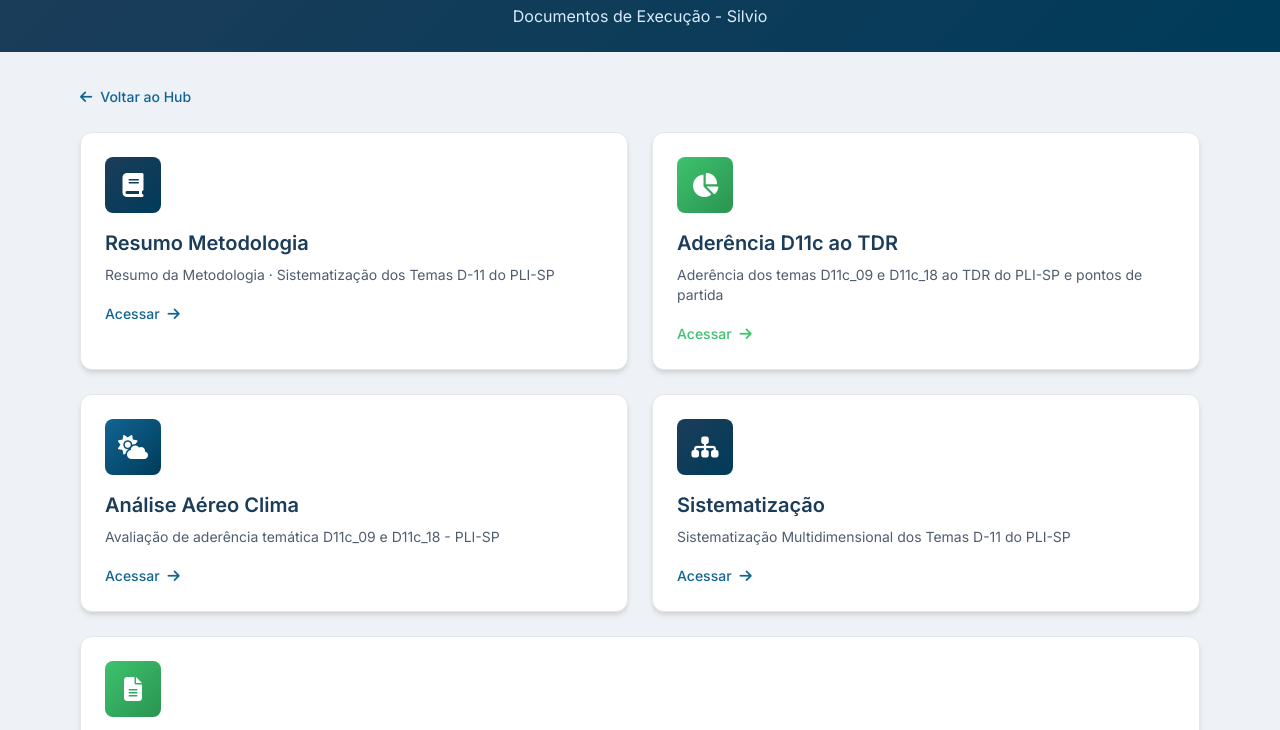
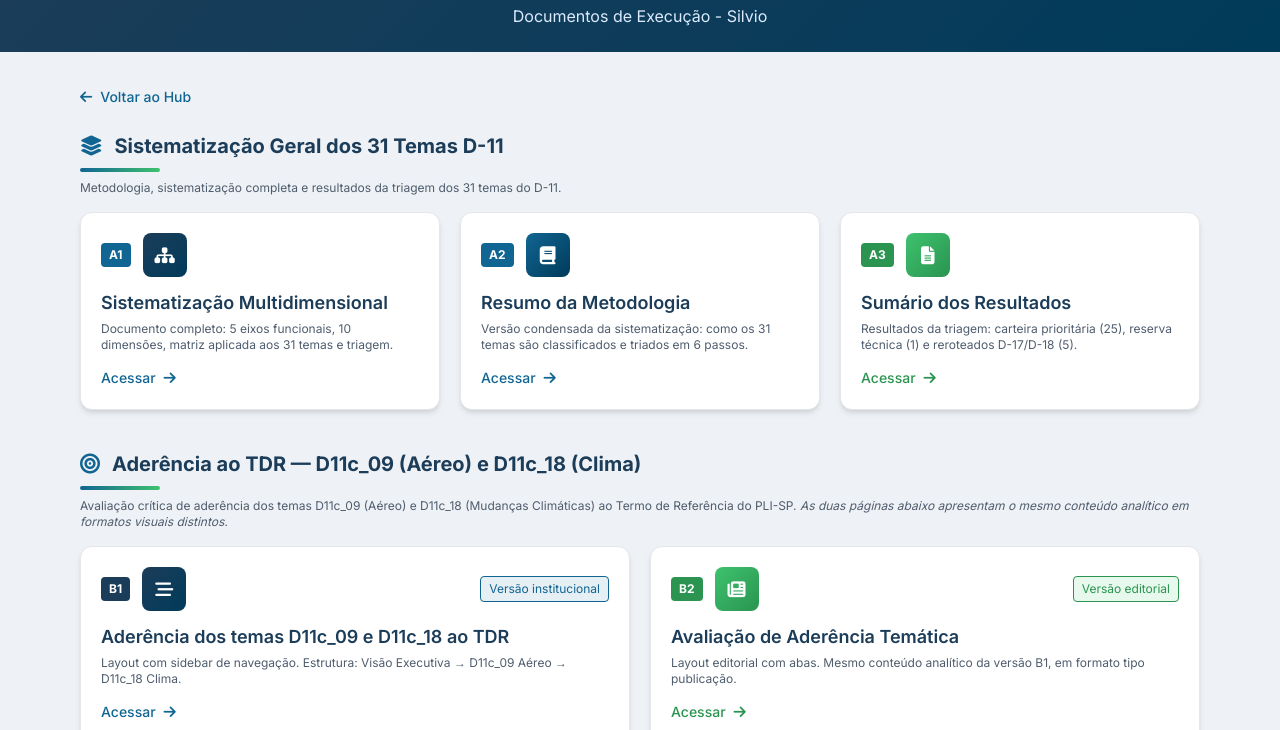
Before and after one commit to vpcapanema/pli-hub, a plain HTML site: page relatorios_d11.html in a window 1280 px wide. Shown: the part 68-798 px from the top of the page. Drawn offline with nearby package versions, Linux system fonts and the light colour scheme.

Commit message:
Reorganiza relatorios_d11 em 2 grupos tematicos (sistematizacao geral + aderencia especifica)

```diff
--- a/relatorios_d11.html
+++ b/relatorios_d11.html
@@ -66,25 +66,92 @@
         </a>
       </div>
 
-      <!-- Reports Grid -->
-      <div class="grid grid-cols-1 md:grid-cols-2 gap-6">
-        <!-- Resumo Metodologia -->
+      <!-- ========================================== -->
+      <!-- GRUPO A: Sistematização Geral dos 31 Temas -->
+      <!-- ========================================== -->
+      <div class="mb-4">
+        <h2
+          class="text-xl font-bold flex items-center"
+          style="color: var(--navy)"
+        >
+          <i class="fas fa-layer-group mr-3" style="color: var(--blue)"></i>
+          Sistematização Geral dos 31 Temas D-11
+        </h2>
         <div
-          class="bg-white rounded-xl p-6 shadow-md card-hover border border-gray-200"
+          class="h-1 rounded-full mt-2"
+          style="
+            width: 80px;
+            background: linear-gradient(to right, var(--blue), var(--green));
+          "
+        ></div>
+        <p class="text-xs mt-2" style="color: var(--muted)">
+          Metodologia, sistematização completa e resultados da triagem dos 31
+          temas do D-11.
+        </p>
+      </div>
+
+      <div class="grid grid-cols-1 md:grid-cols-3 gap-5 mb-10">
+        <!-- A1. Sistematização (documento completo / ponto de partida) -->
+        <div
+          class="bg-white rounded-xl p-5 shadow-md card-hover border border-gray-200"
+        >
+          <div class="flex items-center gap-3 mb-3">
+            <span
+              class="text-xs font-bold text-white px-2 py-1 rounded"
+              style="background: var(--blue)"
+              >A1</span
             >
             <div
-            class="w-14 h-14 rounded-lg flex items-center justify-center mb-4"
+              class="w-11 h-11 rounded-lg flex items-center justify-center"
               style="
                 background: linear-gradient(135deg, var(--navy), var(--deep));
               "
             >
-            <i class="fas fa-book text-white text-2xl"></i>
+              <i class="fas fa-sitemap text-white text-lg"></i>
             </div>
-          <h3 class="text-xl font-semibold mb-2" style="color: var(--navy)">
-            Resumo Metodologia
+          </div>
+          <h3 class="text-lg font-semibold mb-1" style="color: var(--navy)">
+            Sistematização Multidimensional
           </h3>
-          <p class="text-sm mb-4" style="color: var(--muted)">
-            Resumo da Metodologia · Sistematização dos Temas D-11 do PLI-SP
+          <p class="text-xs mb-3" style="color: var(--muted)">
+            Documento completo: 5 eixos funcionais, 10 dimensões, matriz
+            aplicada aos 31 temas e triagem.
+          </p>
+          <a
+            href="sistematizacao_temas_d11_pli.html"
+            target="_blank"
+            class="inline-flex items-center text-sm font-medium"
+            style="color: var(--blue)"
+          >
+            Acessar <i class="fas fa-arrow-right ml-2"></i>
+          </a>
+        </div>
+
+        <!-- A2. Resumo da Metodologia -->
+        <div
+          class="bg-white rounded-xl p-5 shadow-md card-hover border border-gray-200"
+        >
+          <div class="flex items-center gap-3 mb-3">
+            <span
+              class="text-xs font-bold text-white px-2 py-1 rounded"
+              style="background: var(--blue)"
+              >A2</span
+            >
+            <div
+              class="w-11 h-11 rounded-lg flex items-center justify-center"
+              style="
+                background: linear-gradient(135deg, var(--blue), var(--deep));
+              "
+            >
+              <i class="fas fa-book text-white text-lg"></i>
+            </div>
+          </div>
+          <h3 class="text-lg font-semibold mb-1" style="color: var(--navy)">
+            Resumo da Metodologia
+          </h3>
+          <p class="text-xs mb-3" style="color: var(--muted)">
+            Versão condensada da sistematização: como os 31 temas são
+            classificados e triados em 6 passos.
           </p>
           <a
             href="resumo_metodologia_temas_d11.html"
@@ -96,12 +163,18 @@
           </a>
         </div>
 
-        <!-- Aderência D11c -->
+        <!-- A3. Sumário dos Resultados -->
         <div
-          class="bg-white rounded-xl p-6 shadow-md card-hover border border-gray-200"
+          class="bg-white rounded-xl p-5 shadow-md card-hover border border-gray-200"
+        >
+          <div class="flex items-center gap-3 mb-3">
+            <span
+              class="text-xs font-bold text-white px-2 py-1 rounded"
+              style="background: var(--green-dk)"
+              >A3</span
             >
             <div
-            class="w-14 h-14 rounded-lg flex items-center justify-center mb-4"
+              class="w-11 h-11 rounded-lg flex items-center justify-center"
               style="
                 background: linear-gradient(
                   135deg,
@@ -110,45 +183,93 @@
                 );
               "
             >
-            <i class="fas fa-chart-pie text-white text-2xl"></i>
+              <i class="fas fa-file-lines text-white text-lg"></i>
             </div>
-          <h3 class="text-xl font-semibold mb-2" style="color: var(--navy)">
-            Aderência D11c ao TDR
+          </div>
+          <h3 class="text-lg font-semibold mb-1" style="color: var(--navy)">
+            Sumário dos Resultados
           </h3>
-          <p class="text-sm mb-4" style="color: var(--muted)">
-            Aderência dos temas D11c_09 e D11c_18 ao TDR do PLI-SP e pontos de
-            partida
+          <p class="text-xs mb-3" style="color: var(--muted)">
+            Resultados da triagem: carteira prioritária (25), reserva técnica
+            (1) e reroteados D-17/D-18 (5).
           </p>
           <a
-            href="aderencia_d11c_09_e_d11c_18_tdr_pli.html"
+            href="sumario_resultados_temas_d11.html"
             target="_blank"
             class="inline-flex items-center text-sm font-medium"
-            style="color: var(--green)"
+            style="color: var(--green-dk)"
           >
             Acessar <i class="fas fa-arrow-right ml-2"></i>
           </a>
         </div>
+      </div>
 
-        <!-- Análise Aéreo Clima -->
+      <!-- ============================================================ -->
+      <!-- GRUPO B: Análise de Aderência - D11c_09 e D11c_18 -->
+      <!-- ============================================================ -->
+      <div class="mb-4">
+        <h2
+          class="text-xl font-bold flex items-center"
+          style="color: var(--navy)"
+        >
+          <i class="fas fa-bullseye mr-3" style="color: var(--blue)"></i>
+          Aderência ao TDR — D11c_09 (Aéreo) e D11c_18 (Clima)
+        </h2>
         <div
-          class="bg-white rounded-xl p-6 shadow-md card-hover border border-gray-200"
+          class="h-1 rounded-full mt-2"
+          style="
+            width: 80px;
+            background: linear-gradient(to right, var(--blue), var(--green));
+          "
+        ></div>
+        <p class="text-xs mt-2" style="color: var(--muted)">
+          Avaliação crítica de aderência dos temas D11c_09 (Aéreo) e D11c_18
+          (Mudanças Climáticas) ao Termo de Referência do PLI-SP.
+          <em style="color: var(--muted)"
+            >As duas páginas abaixo apresentam o mesmo conteúdo analítico em
+            formatos visuais distintos.</em
+          >
+        </p>
+      </div>
+
+      <div class="grid grid-cols-1 md:grid-cols-2 gap-5">
+        <!-- B1. Versão institucional (sidebar) -->
+        <div
+          class="bg-white rounded-xl p-5 shadow-md card-hover border border-gray-200"
+        >
+          <div class="flex items-center gap-3 mb-3">
+            <span
+              class="text-xs font-bold text-white px-2 py-1 rounded"
+              style="background: var(--navy)"
+              >B1</span
             >
             <div
-            class="w-14 h-14 rounded-lg flex items-center justify-center mb-4"
+              class="w-11 h-11 rounded-lg flex items-center justify-center"
               style="
-              background: linear-gradient(135deg, var(--blue), var(--deep));
+                background: linear-gradient(135deg, var(--navy), var(--deep));
               "
             >
-            <i class="fas fa-cloud-sun text-white text-2xl"></i>
+              <i class="fas fa-bars-staggered text-white text-lg"></i>
             </div>
-          <h3 class="text-xl font-semibold mb-2" style="color: var(--navy)">
-            Análise Aéreo Clima
+            <span
+              class="text-xs px-2 py-1 rounded ml-auto"
+              style="
+                background: rgba(17, 101, 147, 0.1);
+                color: var(--blue);
+                border: 1px solid var(--blue);
+              "
+              >Versão institucional</span
+            >
+          </div>
+          <h3 class="text-lg font-semibold mb-1" style="color: var(--navy)">
+            Aderência dos temas D11c_09 e D11c_18 ao TDR
           </h3>
-          <p class="text-sm mb-4" style="color: var(--muted)">
-            Avaliação de aderência temática D11c_09 e D11c_18 - PLI-SP
+          <p class="text-xs mb-3" style="color: var(--muted)">
+            Layout com sidebar de navegação. Estrutura: Visão Executiva →
+            D11c_09 Aéreo → D11c_18 Clima.
           </p>
           <a
-            href="analise_d11_aereo_clima.html"
+            href="aderencia_d11c_09_e_d11c_18_tdr_pli.html"
             target="_blank"
             class="inline-flex items-center text-sm font-medium"
             style="color: var(--blue)"
@@ -157,40 +278,18 @@
           </a>
         </div>
 
-        <!-- Sistematização -->
+        <!-- B2. Versão editorial (formato moderno) -->
         <div
-          class="bg-white rounded-xl p-6 shadow-md card-hover border border-gray-200"
+          class="bg-white rounded-xl p-5 shadow-md card-hover border border-gray-200"
+        >
+          <div class="flex items-center gap-3 mb-3">
+            <span
+              class="text-xs font-bold text-white px-2 py-1 rounded"
+              style="background: var(--green-dk)"
+              >B2</span
             >
             <div
-            class="w-14 h-14 rounded-lg flex items-center justify-center mb-4"
-            style="
-              background: linear-gradient(135deg, var(--navy), var(--deep));
-            "
-          >
-            <i class="fas fa-sitemap text-white text-2xl"></i>
-          </div>
-          <h3 class="text-xl font-semibold mb-2" style="color: var(--navy)">
-            Sistematização
-          </h3>
-          <p class="text-sm mb-4" style="color: var(--muted)">
-            Sistematização Multidimensional dos Temas D-11 do PLI-SP
-          </p>
-          <a
-            href="sistematizacao_temas_d11_pli.html"
-            target="_blank"
-            class="inline-flex items-center text-sm font-medium"
-            style="color: var(--blue)"
-          >
-            Acessar <i class="fas fa-arrow-right ml-2"></i>
-          </a>
-        </div>
-
-        <!-- Sumário Resultados -->
-        <div
-          class="bg-white rounded-xl p-6 shadow-md card-hover border border-gray-200 md:col-span-2"
-        >
-          <div
-            class="w-14 h-14 rounded-lg flex items-center justify-center mb-4"
+              class="w-11 h-11 rounded-lg flex items-center justify-center"
               style="
                 background: linear-gradient(
                   135deg,
@@ -199,19 +298,30 @@
                 );
               "
             >
-            <i class="fas fa-file-lines text-white text-2xl"></i>
+              <i class="fas fa-newspaper text-white text-lg"></i>
             </div>
-          <h3 class="text-xl font-semibold mb-2" style="color: var(--navy)">
-            Sumário Resultados
+            <span
+              class="text-xs px-2 py-1 rounded ml-auto"
+              style="
+                background: rgba(62, 194, 110, 0.12);
+                color: var(--green-dk);
+                border: 1px solid var(--green-dk);
+              "
+              >Versão editorial</span
+            >
+          </div>
+          <h3 class="text-lg font-semibold mb-1" style="color: var(--navy)">
+            Avaliação de Aderência Temática
           </h3>
-          <p class="text-sm mb-4" style="color: var(--muted)">
-            Sumário dos Resultados · Temas D-11 filtrados (PLI-SP)
+          <p class="text-xs mb-3" style="color: var(--muted)">
+            Layout editorial com abas. Mesmo conteúdo analítico da versão B1, em
+            formato tipo publicação.
           </p>
           <a
-            href="sumario_resultados_temas_d11.html"
+            href="analise_d11_aereo_clima.html"
             target="_blank"
             class="inline-flex items-center text-sm font-medium"
-            style="color: var(--green)"
+            style="color: var(--green-dk)"
           >
             Acessar <i class="fas fa-arrow-right ml-2"></i>
           </a>
```
Lines whose indentation alone changed are shown as unchanged.
